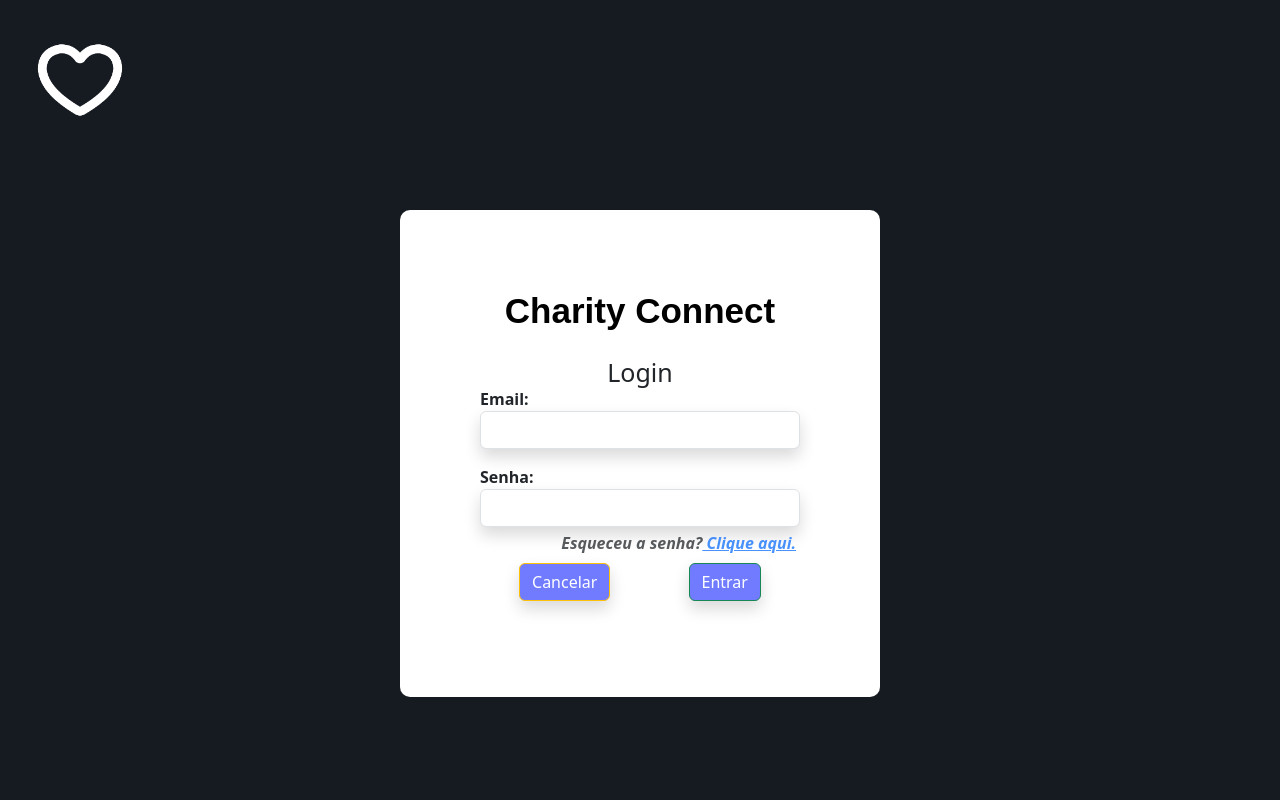
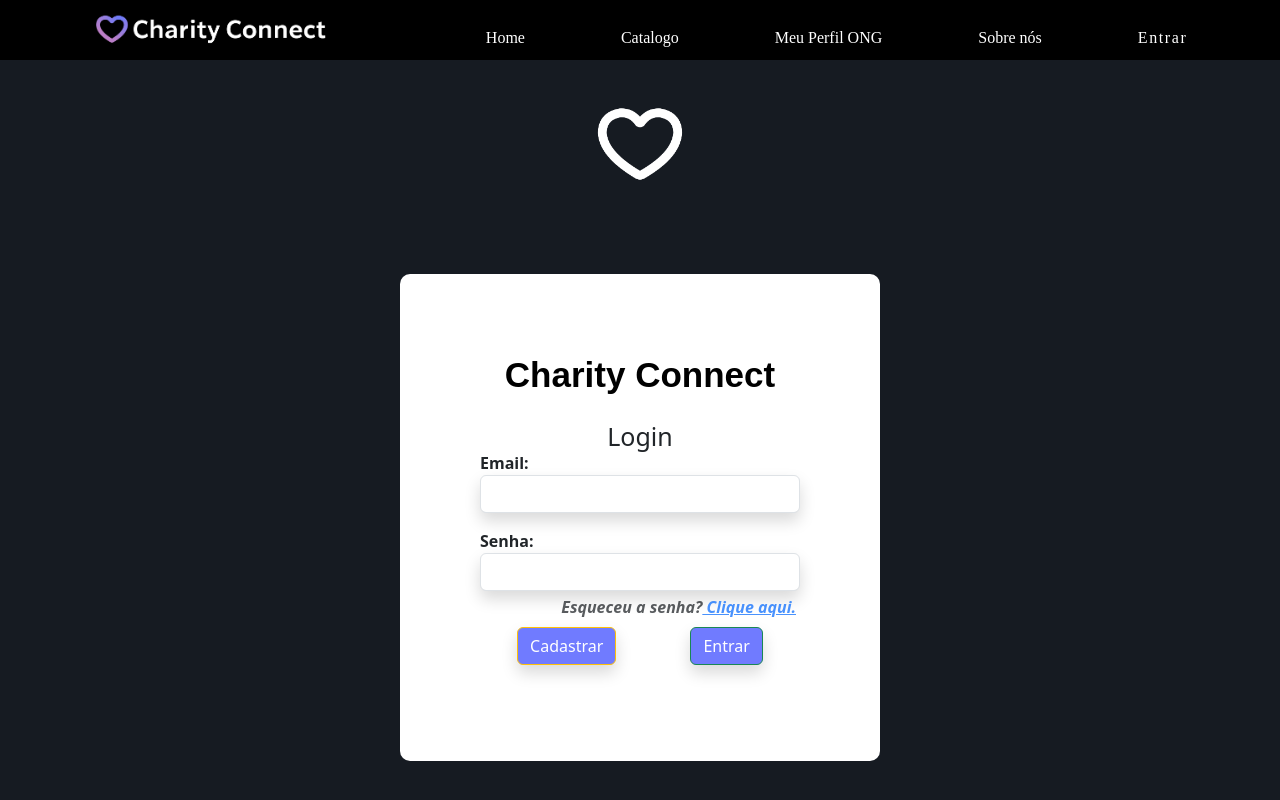
Before and after one commit to Gustavo-alvin/workspace-TCC-BetaTeste, a React (Vite) app in the folder Charity-Connect-React/: page /login in a window 1280 px wide. Shown: the top 800 px of the page. Built offline with nearby package versions, Linux system fonts and the light colour scheme; a web font is replaced by a local one.

Commit message:
fodi uma galinha (o animal msm kk)

```diff
--- a/Charity-Connect-React/src/templates/Login/Login.css
+++ b/Charity-Connect-React/src/templates/Login/Login.css
@@ -167,12 +167,10 @@ a {
   margin-top: 5em;
 }
 
-.text-center{
-  text-align: center;
-}
-
 .login-logo{
-  text-align: center;
+  display: flex;
+  padding-top: 4em;
+  margin: 0 auto;
 }
 
 #img-logo-login{
--- a/Charity-Connect-React/src/templates/Login/Login.jsx
+++ b/Charity-Connect-React/src/templates/Login/Login.jsx
@@ -1,5 +1,7 @@
 import { Link, useNavigate } from "react-router-dom";
 import logo from '../../assets/images/newshortlogobranca-12.png';
+import test from "../../assets/images/charityConnect.png";
+
 import './Login.css';
 
 const Login = () => {
@@ -16,7 +18,54 @@ const Login = () => {
 
 
     return (
-        <div className="text-center">
+        <div>
+            <header id="cabecalho">
+                <a href="../html/index.html" id="logo">
+                    <img
+                        src={test}
+                        style={{ width: "16rem" }}
+                        alt=""
+                    />
+                </a>
+                <nav id="nav">
+                    <button id="btn-mobile">
+                        <span id="hambuguer"></span>
+                    </button>
+                    <ul id="menu">
+                        <li>
+                            <a id="itens" href={"/Home"} target="_blank">
+                                Home
+                            </a>
+                        </li>
+                        <li>
+                            <a id="itens" href={"/Catalogo"} target="_blank">
+                                Catalogo
+                            </a>
+                        </li>
+                        <li>
+                            <a id="itens" href={"/Usuario"} target="_blank">
+                                Meu Perfil ONG
+                            </a>
+                        </li>
+                        <li>
+                            <a id="itens" href={"/Sobrenos"} target="_blank">
+                                Sobre nós
+                            </a>
+                        </li>
+                        <li>
+                            <a
+                                style={{ "--clr": "#707bff" }}
+                                className="btn-entrar"
+                                id="itens"
+                                href="../html/login.html"
+                            >
+                                <span>Entrar</span>
+                            </a>
+                        </li>
+                    </ul>
+                </nav>
+            </header>
+
             <div className="login-logo">
                 <img src={logo} alt="logo" id="img-logo-login" />
             </div>
@@ -38,7 +87,7 @@ const Login = () => {
                 </div>
                 <div>
                     <label htmlFor="password" className="form-label mb-0 fw-bold">Senha:</label>
-                    <input type="password" id="password" className="form-control text-center fw-medium shadow"/>
+                    <input type="password" id="password" className="form-control text-center fw-medium shadow" />
                 </div>
                 <div className="d-flex flex-row-reverse mt-1">
                     <p className="fw-bold fst-italic opacity-75 me-1">Esqueceu a senha?
@@ -52,7 +101,7 @@ const Login = () => {
                 </div>
                 <div className="d-flex justify-content-around mb-3 mt-2">
                     <button className="btn btn-warning fw-medium shadow" type="button" id="first-button"
-                        onClick={backto}>Cancelar</button>
+                        onClick={backto}>Cadastrar</button>
                     <button className="btn btn-success fw-medium shadow" type="submit" id="second-button"
                         onClick={goto} >Entrar</button>
                 </div>
```
